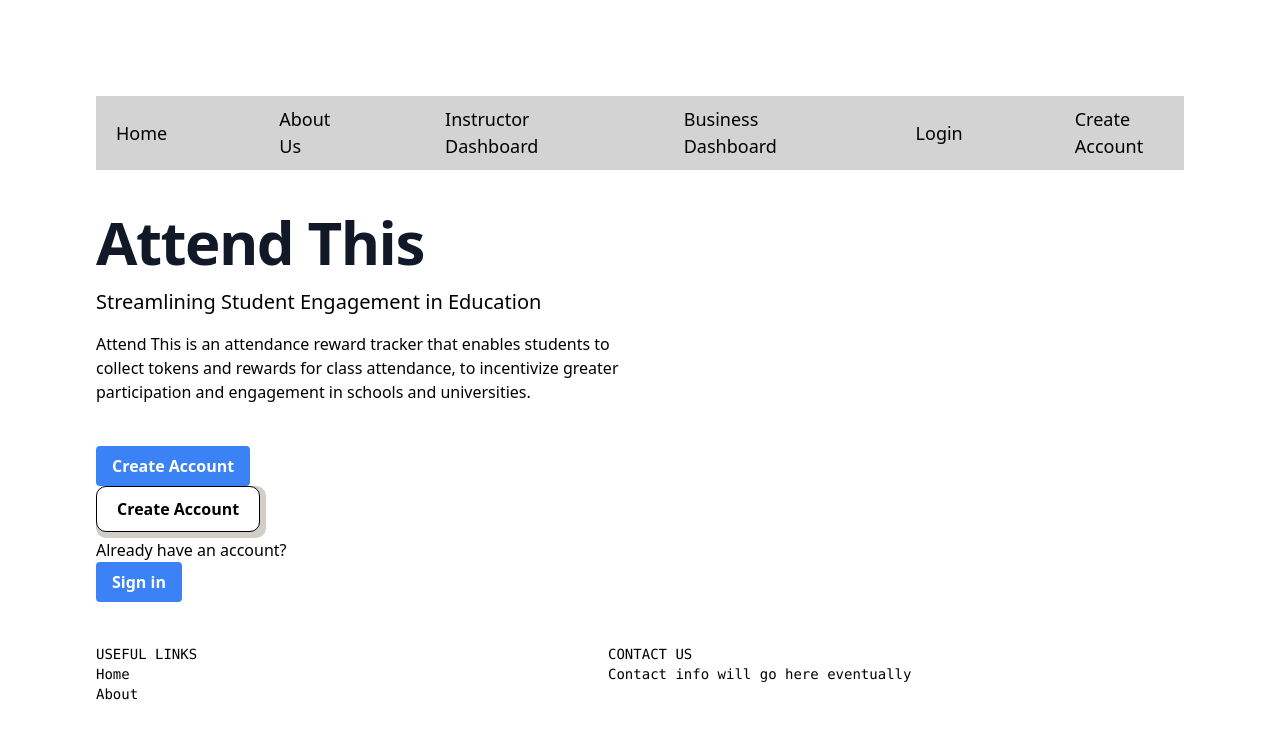
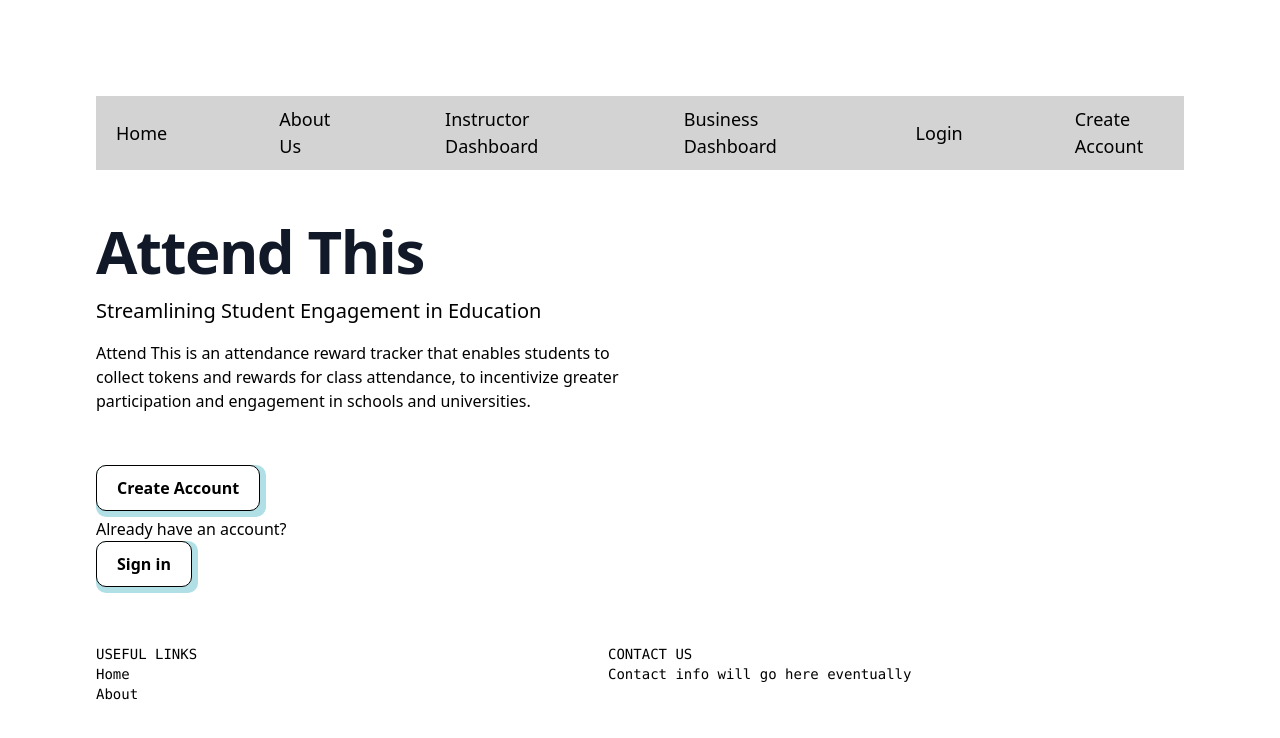
Before and after one commit to EECS-581/attendance-tracker, a Next.js app in the folder packages/website/: page / in a window 1280 px wide. Shown: the top 738 px of the page. Built offline with nearby package versions, Linux system fonts and the light colour scheme.

Commit message:
fixed solid color button too

```diff
--- a/packages/website/src/components/SolidColorButton.jsx
+++ b/packages/website/src/components/SolidColorButton.jsx
@@ -31,43 +31,39 @@
  */
 
 import React from "react";
-import { Text, TouchableOpacity, StyleSheet } from "react-native";
+import Link from "next/link";
 
 const SolidColorButton = ({
   title,
-  onPress,
-  backgroundColor = "plum",
+  link,
+  backgroundColor = "pink",
   textColor = "black",
 }) => {
   // Render the button with customizable background and text colors
-  return (
-    <TouchableOpacity
-      style={[styles.button, { backgroundColor: backgroundColor }]}
-      onPress={onPress}
-    >
-      <Text style={[styles.buttonText, { color: textColor }]}>{title}</Text>
-    </TouchableOpacity>
-  );
-};
-
-// Styles for the SolidColorButton component
-const styles = StyleSheet.create({
-  button: {
+  const buttonStyle = {
+    display: "inline-flex",
     borderRadius: 10,
     borderColor: "black",
     borderWidth: 2,
-    paddingVertical: 10,
-    paddingHorizontal: 20,
+    padding: "10px 20px",
     alignItems: "center",
     justifyContent: "center",
     marginBottom: 5,
     marginTop: 5,
     marginLeft: 5,
     marginRight: 5,
-  },
-  buttonText: {
     fontWeight: "bold",
-  },
-});
+    backgroundColor: backgroundColor,
+    color: textColor,
+    cursor: "pointer",
+    textDecoration: "none",
+  };
+
+  return (
+    <Link href={link} passHref>
+      <div style={buttonStyle}>{title}</div>
+    </Link>
+  );
+};
 
 export default SolidColorButton;
--- a/packages/website/src/pages/business_dashboard.jsx
+++ b/packages/website/src/pages/business_dashboard.jsx
@@ -9,6 +9,7 @@
 import Navbar from "@/components/navbar";
 // import Footer
 import Footer from "@/components/footer";
+import SolidColorButton from "@/components/SolidColorButton";
 
 // create the page Business Dashboard
 export default function Business_dashboard() {
@@ -28,12 +29,10 @@ export default function Business_dashboard() {
           <option value="">Others</option>
         </select>
       </div>
-        {/* creates a container for the manage coupons button */}
-        <div className="bg-blue-500 hover:bg-blue-700 text-white font-bold py-2 px-4 rounded">
-          <a href="/">Manage Coupons</a>
-        </div>
+
+      <SolidColorButton title="Manage Coupons" link="/" />
       {/* creates an instance of the footer component */}
       <Footer />
     </main>
   );
-};
+}
--- a/packages/website/src/pages/index.jsx
+++ b/packages/website/src/pages/index.jsx
@@ -40,17 +40,23 @@ export default function Home() {
       </div>
       <div>
         {/* This section creates the container for the two buttons    */}
-        <div className="max-w-fit text-center bg-blue-500 hover:bg-blue-700 text-white font-bold py-2 px-4 rounded">
-          {/* This creates the button for creating an account - this links to the create account page  */}
-          <a href="/create_account">Create Account</a>
-        </div>
-        <LightColorfulButton title="Create Account" link="/create_account" />
+
+        {/* This creates the button for creating an account - this links to the create account page  */}
+
+        <LightColorfulButton
+          shadowColor="powderblue"
+          title="Create Account"
+          link="/create_account"
+        />
         {/* This creates a paragraph tag to hold this sentence between the buttons */}
         <p>Already have an account?</p>
         {/* This section creates the container to hold the login button which redirects to the login page */}
-        <div className="max-w-fit text-center bg-blue-500 hover:bg-blue-700 text-white font-bold py-2 px-4 rounded">
-          <a href="/login">Sign in</a>
-        </div>
+
+        <LightColorfulButton
+          shadowColor="powderblue"
+          title="Sign in"
+          link="/login"
+        />
       </div>
       {/* This section creates a container to hold the footer */}
       <div className="z-10 w-full max-w-5xl items-center justify-between font-mono text-sm lg:flex">
```
Lines whose indentation alone changed are shown as unchanged.
